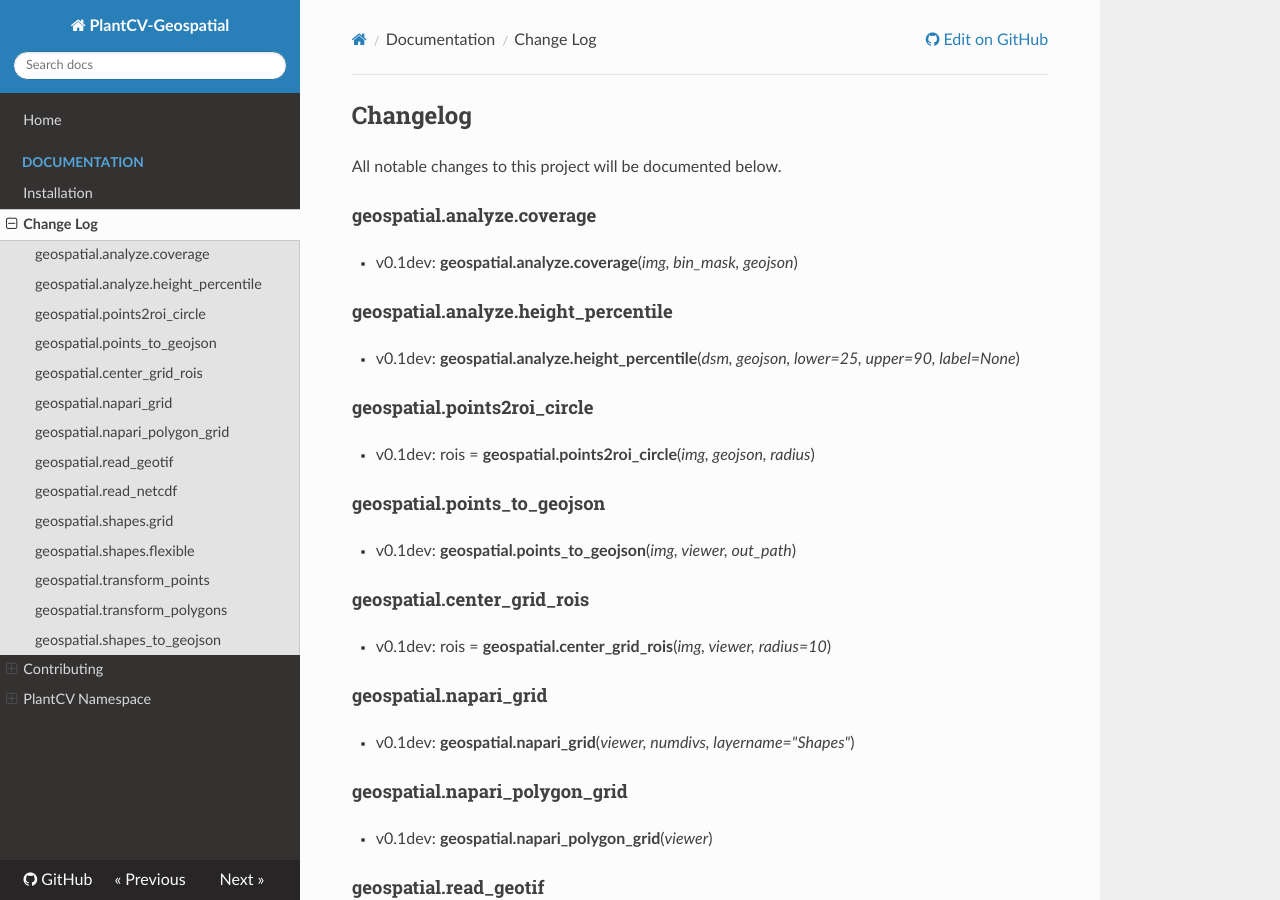
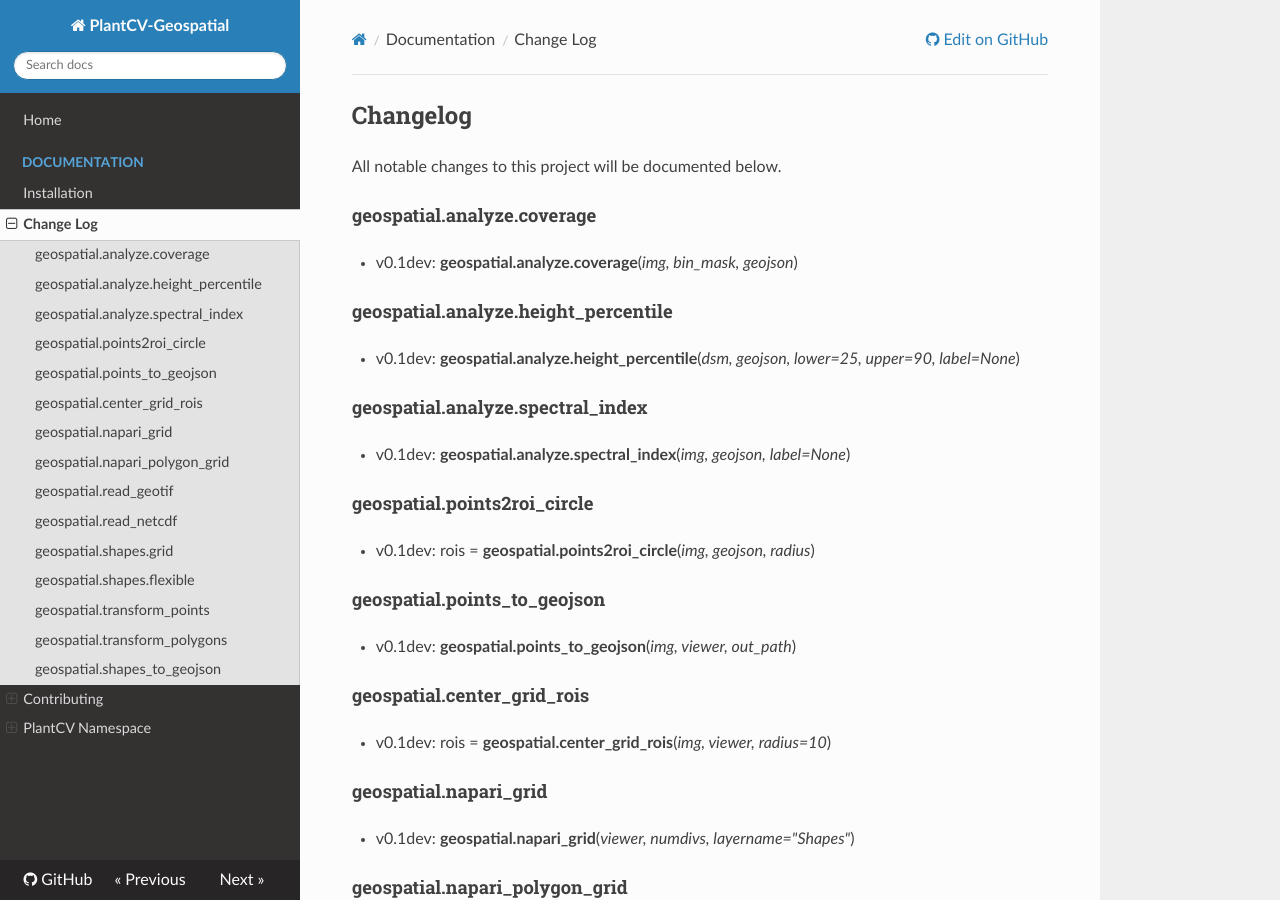
Before and after one commit to danforthcenter/plantcv-geospatial, an MkDocs documentation site: the page built from docs/changelog.md, in a window 1280 px wide and 900 px high. Built offline with MkDocs 1.6.1, drawn with Linux system fonts in a browser that asks for light colours; nearby versions of some CDN libraries.

Commit message:
update changelog.md and mkdocs.yml

```diff
--- a/docs/changelog.md
+++ b/docs/changelog.md
@@ -10,6 +10,10 @@ All notable changes to this project will be documented below.
 #### geospatial.analyze.height_percentile
 
 * v0.1dev: **geospatial.analyze.height_percentile**(*dsm, geojson, lower=25, upper=90, label=None*)
+
+#### geospatial.analyze.spectral_index
+
+* v0.1dev: **geospatial.analyze.spectral_index**(*img, geojson, label=None*)
 
 #### geospatial.points2roi_circle
 
--- a/mkdocs.yml
+++ b/mkdocs.yml
@@ -20,6 +20,7 @@ nav:
         - Analysis tools:
             - Analyze coverage: analyze_coverage.md
             - Analyze height (with percentiles): analyze_height_percentile.md
+            - Analyze spectral indices: analyze_spectral_index.md
         - Grid cells with Napari: napari_field_grid.md
         - Points to ROI (circular): points2roi_circle.md
         - Read Geo-tif Data: read_geotif.md
```
